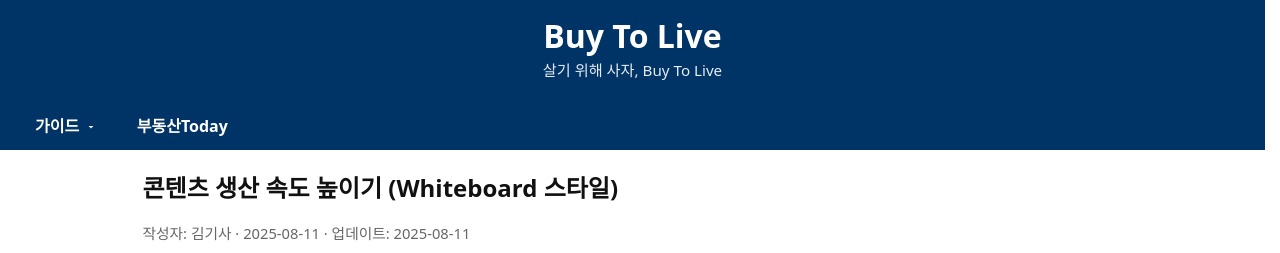
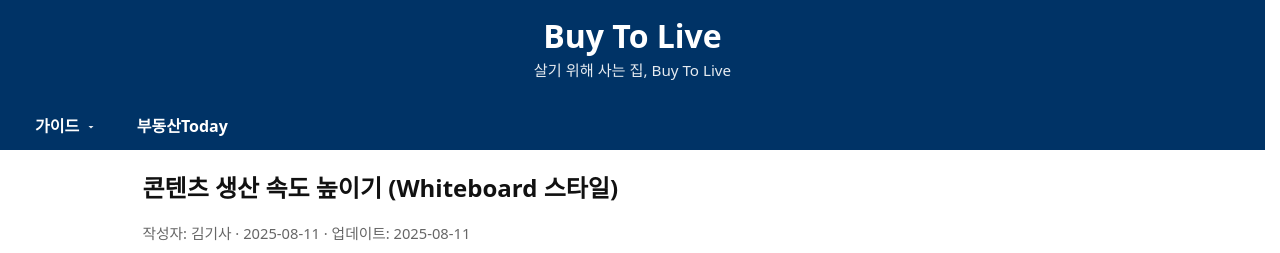
Before and after one commit to kimkisaa/land, a Jekyll site: the page built from news/2025-08-11-speed-up-content-with-ai.md, in a window 1280 px wide and 900 px high. Shown: the top 253 px of the window. Built offline with Jekyll 4.4.1, drawn with Linux system fonts in a browser that asks for light colours.

Commit message:
Update default.html

```diff
--- a/_layouts/default.html
+++ b/_layouts/default.html
@@ -39,7 +39,7 @@
   <h1>
     <a href="{{ '/' | relative_url }}" style="color:#fff; text-decoration:none;">Buy To Live</a>
   </h1>
-  <p class="site-tagline" style="color:#fff;">살기 위해 사자, Buy To Live</p>
+  <p class="site-tagline" style="color:#fff;">살기 위해 사는 집, Buy To Live</p>
 </header>
 
 <nav>
```
